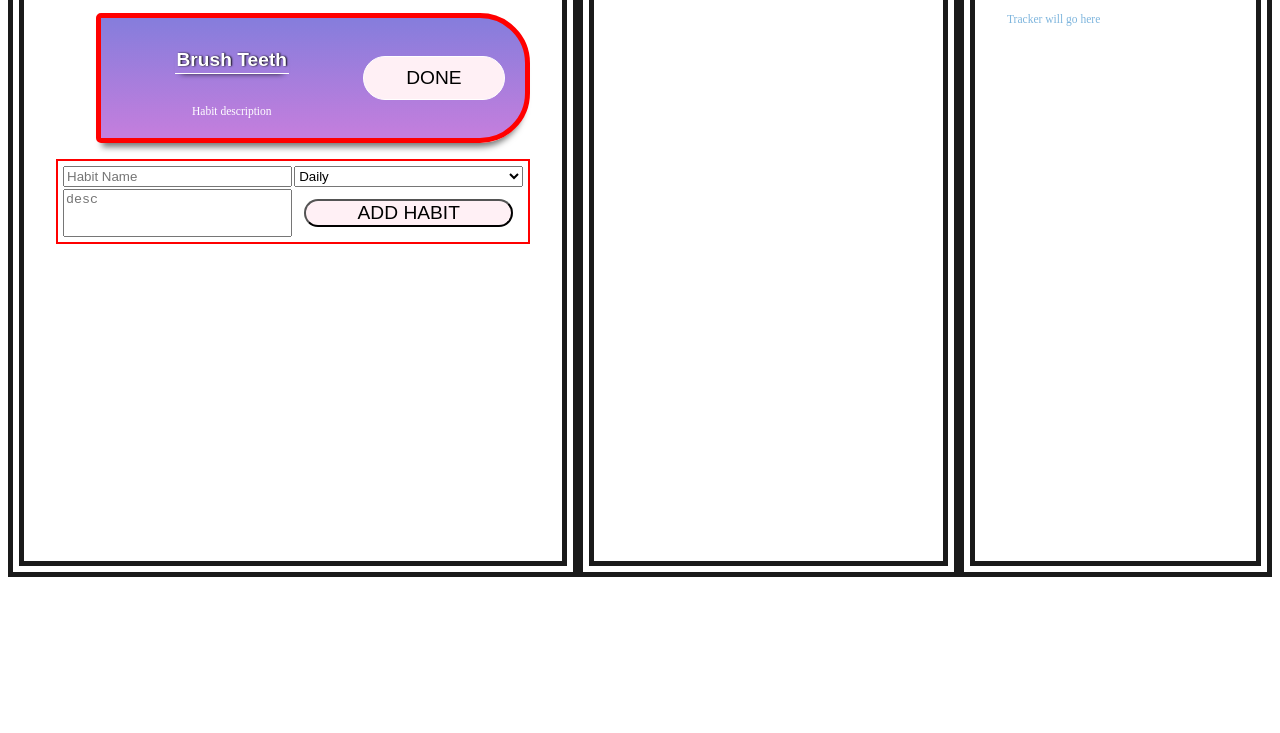
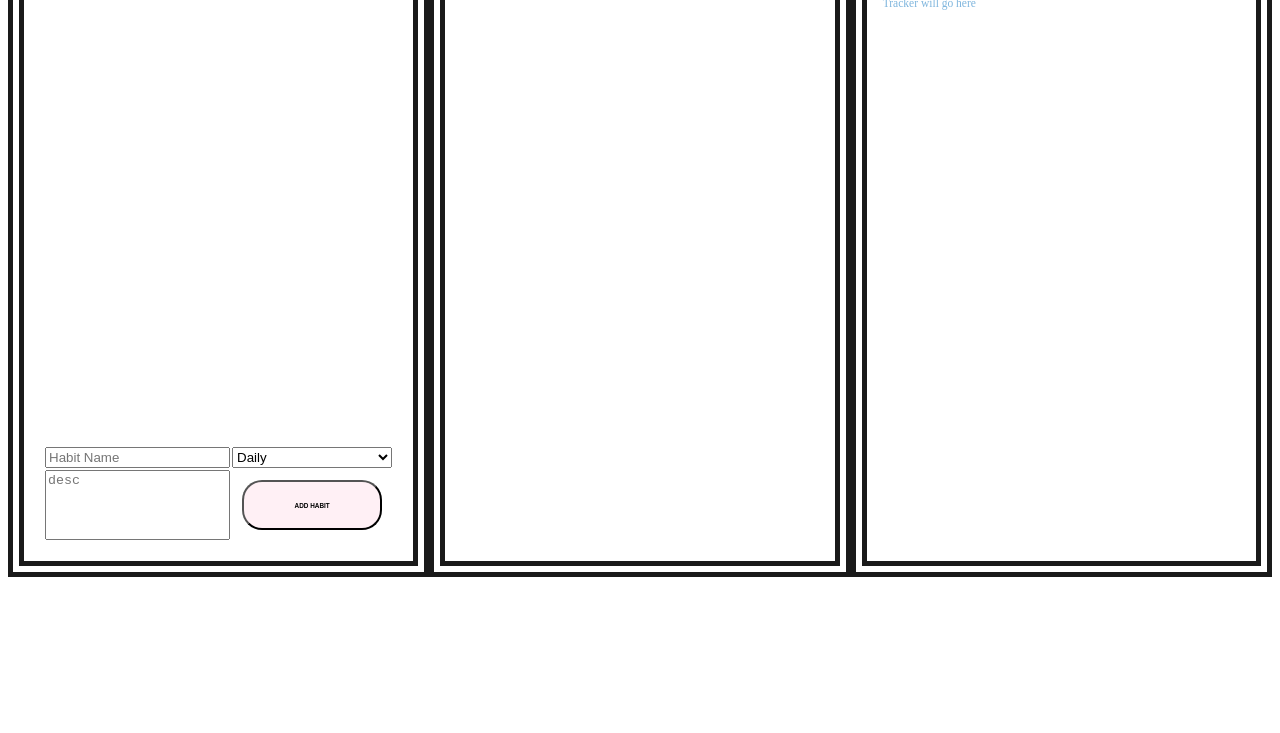
Before and after one commit to MatCre/Habit-Tracker, a React app in the folder habit-tracker/: page / in a window 1280 px wide. Shown: the part 183-916 px from the top of the page. After the commit the page ends 800 px from the top, so only its background shows below. Built offline with nearby package versions, Linux system fonts and the light colour scheme.

Commit message:
My habit card base done all buttons needed present

```diff
--- a/habit-tracker/src/Sass/Components/_addHabitForm.scss
+++ b/habit-tracker/src/Sass/Components/_addHabitForm.scss
@@ -1,5 +1,4 @@
 .habit-form-edit {
-    border: 2px solid red;
     display: grid;
     grid-template-columns: 1fr 1fr;
     gap: 2px;
--- a/habit-tracker/src/Sass/Components/_habitCard.scss
+++ b/habit-tracker/src/Sass/Components/_habitCard.scss
@@ -4,32 +4,29 @@ $border: 1px solid white;
 
 .habit-wrapper{
     // @include box($boxStyle1...);
-    border: 5px solid red;
     padding: 10px;
     border-radius: 5px 50px 50px 5px;
-    display: flex;
+    display: grid;
+    grid-template-columns: 1fr 1fr;
+    grid-template-rows: 1fr 1fr;
+    margin-bottom: 6px;
     align-items: center;
+    justify-content: center;
     box-shadow: $boxShadow1;
     background: linear-gradient($primaryColor1, $secondaryColor1);
+    overflow: hidden;
 
 }
 
-.habit-name-desc-wrap {
-    flex: 2;
-    display: flex;
-    flex-direction: column;
-    align-items: center;
-}
-
 .habit-name {
-    flex: 2;
+    margin: 0;
     border-bottom: $border;
     padding: 2px;
     box-shadow: 0 5px 6px -6px black;
 }
 
 .habit-desc {
-    flex: 1;
+    grid-row: 2  / span 1;
     color: white;
 }
 // .habit-image {
@@ -45,8 +42,8 @@ $border: 1px solid white;
 //     box-shadow: 0 0 8px -2px whitesmoke;
 // }
 .habit-done {
-    flex: 1;
+    justify-self: center;
+    grid-row: span 2;
     padding: 10px;
-    margin: 10px;
-    border: $border;
+    border: none;
 }
--- a/habit-tracker/src/Sass/Components/_header.scss
+++ b/habit-tracker/src/Sass/Components/_header.scss
@@ -1,3 +1,6 @@
 .top {
-    max-width: 500px;
+    width: 100%;
+    display: flex;
+    justify-content: space-between;
+    align-items: center;
 }
--- a/habit-tracker/src/Sass/_elements.scss
+++ b/habit-tracker/src/Sass/_elements.scss
@@ -7,6 +7,9 @@ html {
     }
 }
 
+*, *:before, *:after {
+    box-sizing: inherit;
+  }
 h2,
 h3,
 h4,
@@ -38,11 +41,14 @@ p {
 
 button {
     text-transform: uppercase;
-    font-weight: 400;
-    font-size: 1.5vw;
+    max-width: 300px;
+    max-height: 50px;
+    font-weight: 600;
+    font-size: 0.5vw;
+    padding: 20px;
     background: lavenderblush;
     outline-color: transparent;
-    border-radius: 3vw;
+    border-radius: 20px;
     &:focus {
         outline-style: none;
     }
--- a/habit-tracker/src/Sass/_variables.scss
+++ b/habit-tracker/src/Sass/_variables.scss
@@ -10,4 +10,4 @@ $boxShadow1: 0 10px 6px -6px #777;
 $boxShadow2: 0 10px 4px 6px #777;
 
 //First Box style with set wight height and background color
-$boxStyle1: 28vw, 14vh, $primaryColor1;
+$boxStyle1: 12, 5vh, $primaryColor1;
--- a/habit-tracker/src/Sass/app.scss
+++ b/habit-tracker/src/Sass/app.scss
@@ -2,29 +2,31 @@
 @import "./elements";
 @import "./Components/listtemplate";
 
-*, *:before, *:after {
-    box-sizing: inherit;
-  }
-
 .habit-tracker {
-    display: flex;
-    height: 90vh;
+    display: grid;
+    grid-template-columns: 1fr 1fr 1fr;
+    max-height: 90vh;
     max-width: 2000px;
     margin: 0 auto;
     margin-top : 5vh;
 }
 
 .habit-tracker > * {
-    flex: 1 2 auto;
-    padding: 2rem;
+    padding: 1rem;
     border: 1rem double lighten(black,10%);
 }
 
 .habits {
-    height: 90vh;
-    max-width: 600px;
+    display: flex;
+    align-items: center;
+    flex-direction: column;
+    justify-content: space-between;
 }
 
+.habit-list {
+    overflow: scroll;
+    max-height: 50vh;
+}
 
 header.top {
     text-align: center;
--- a/habit-tracker/src/components/App.js
+++ b/habit-tracker/src/components/App.js
@@ -4,24 +4,32 @@ import AddHabitForm from './AddHabitForm';
 import Header from './Header';
 import HabitStack from './HabitStack';
 import Tracker from './Tracker';
+import sampleHabits from '../sampleHabits';
 import '../Sass/app.scss';
 
 
-const state = {
-    habits: {},
-}
+class App extends React.Component {
 
-{/* <HabitCard/> */}
+    state = {
+        habits: {},
+    }
 
-class App extends React.Component {
+    loadSampleHabits = () => {
+        console.log('loading sample habits')
+        this.setState({habits: sampleHabits})
+    };
 
     render() {
         return (
             <div className="habit-tracker">
                 <div className="habits">
-                    <Header />
+                    <Header loadSampleHabits={this.loadSampleHabits}/>
                     <ul className="habit-list">
-                        <HabitCard />
+                      {Object.keys(this.state.habits).map(key =>
+                        <HabitCard
+                        key={key}
+                        details={this.state.habits[key]}
+                        />)}
                     </ul>
                     <AddHabitForm />
                 </div>
--- a/habit-tracker/src/components/HabitCard.js
+++ b/habit-tracker/src/components/HabitCard.js
@@ -1,16 +1,18 @@
 import React from 'react';
 import '../Sass/Components/_habitCard.scss';
-import Toothbrush from '../images/tempDeleteLater/toothbrush.png';
 
 class HabitCard extends React.Component {
     render() {
+
+        const {habitName, habitDesc, habitLength, complete} = this.props.details;
+
         return (
             <div className="habit-wrapper">
-                <div className="habit-name-desc-wrap">
-                    <h3 className="habit-name">Brush Teeth</h3>
-                    <p className="habit-desc">Habit description</p>
+                <h3 className="habit-name">{habitName}</h3>
+                <p className="habit-desc">{habitDesc}</p>
+                <div className="habit-done">
+                    <button className="habit-done-btn">Done</button>
                 </div>
-                <button className="habit-done">Done</button>
             </div>
         )
     }
--- a/habit-tracker/src/components/Header.js
+++ b/habit-tracker/src/components/Header.js
@@ -1,10 +1,16 @@
 import React from 'react';
 import '../Sass/Components/_header.scss';
 
-const Header = () => (
-    <header className="top">
-        <h2>My Habits</h2>
-    </header>
-);
+class Header extends React.Component {
+    render() {
+        return (
+            <header className="top">
+                <h2>My Habits</h2>
+                <button onClick={this.props.loadSampleHabits}>Load Sample habits</button>
+            </header>
+
+        )
+    }
+};
 
 export default Header;
--- /dev/null
+++ b/habit-tracker/src/sampleHabits.js
@@ -0,0 +1,37 @@
+//A file containing some sample habits to auto populate the habit list
+
+const habits = {
+    habit1: {
+        habitName: 'Brush Teeth',
+        habitDesc: 'A simple teeth brushing habit',
+        habitLength: 'short',
+        complete: false
+    },
+    habit2: {
+        habitName: 'Floss Teeth',
+        habitDesc: 'A simple flossing habit',
+        habitLength: 'short',
+        complete: false
+    },
+    habit3: {
+        habitName: 'Use Resistance Bands',
+        habitDesc: 'Excericise for ten minutes using resistance bands',
+        habitLength: 'medium',
+        complete: false
+    },
+    habit4: {
+        habitName: 'Lift Weights',
+        habitDesc: 'Excercise by lifting weights',
+        habitLength: 'medium',
+        complete: false
+    },
+    habit5: {
+        habitName: 'Read 1 Chapter',
+        habitDesc: 'Read atleast one chapter of a book',
+        habitLength: 'medium',
+        complete: false
+    },
+
+};
+
+export default habits;
```
